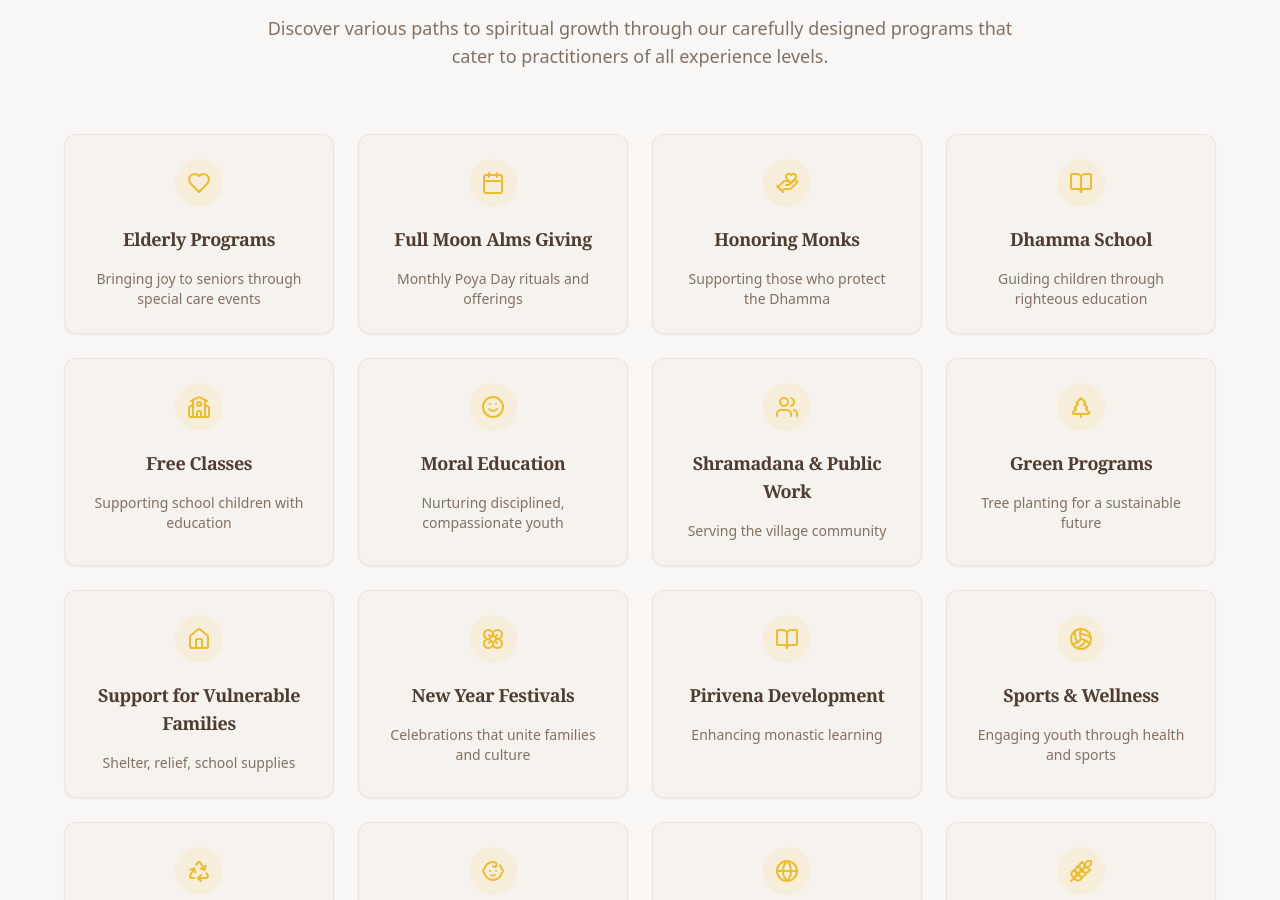
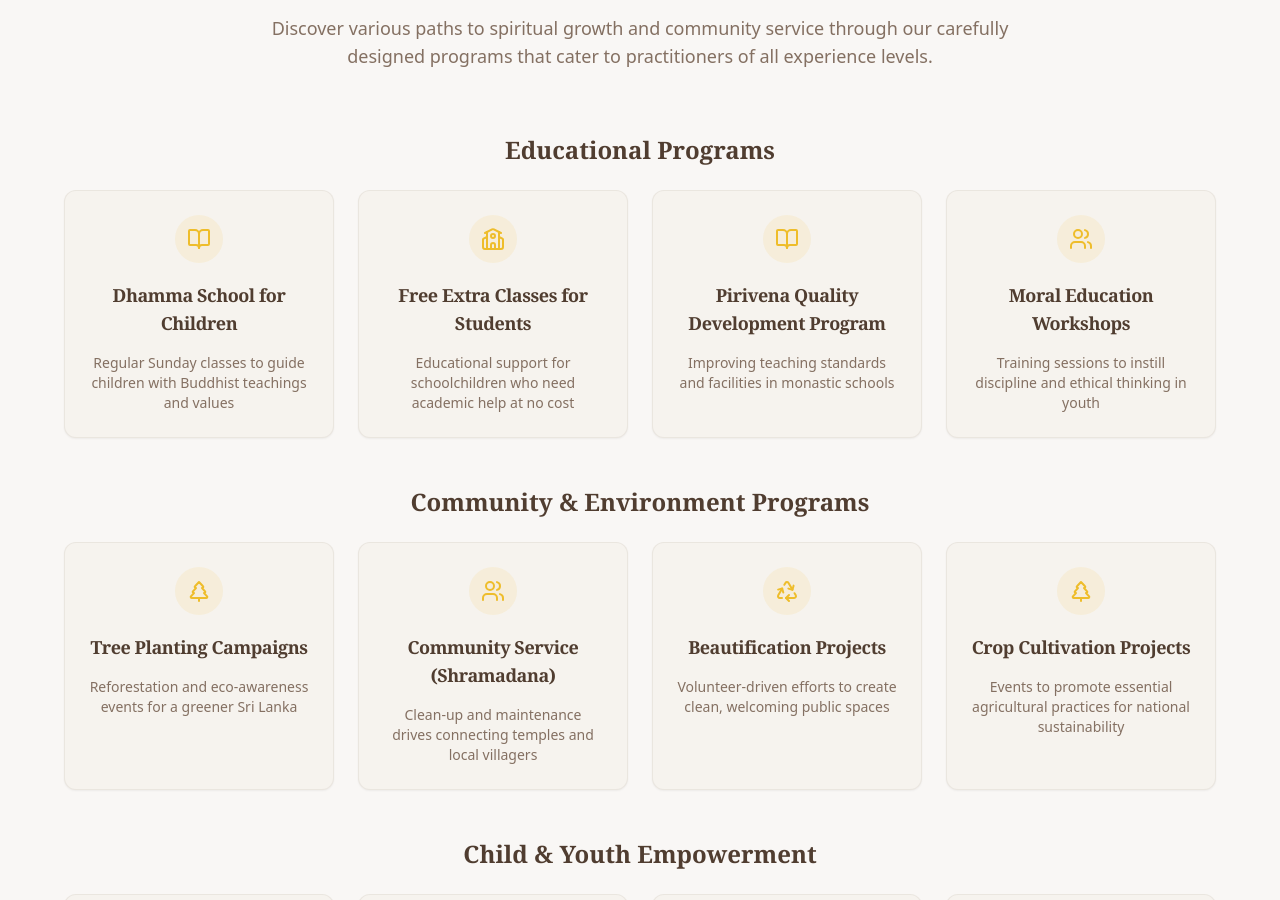
Before and after one commit to webartbybinara/gunalankara-web-sanctuary, a React (Vite) app: page / in a window 1280 px wide. Shown: the part 1900-2800 px from the top of the page. Built offline with nearby package versions, Linux system fonts and the light colour scheme.

Commit message:
Refactor Programs Section
Change the programs section to "Our Community Programs" and update content.

```diff
--- a/src/components/ProgramsSection.tsx
+++ b/src/components/ProgramsSection.tsx
@@ -1,89 +1,109 @@
 import React from 'react';
-import { Heart, Users, BookOpen, Home, Flower, Calendar, TreePine, HandHeart, School, Smile, Leaf, Baby, Globe, Wheat, Volleyball, Recycle } from 'lucide-react';
+import { BookOpen, School, Users, TreePine, Recycle, Baby, Volleyball, Heart, Home, Calendar } from 'lucide-react';
 import { Button } from '@/components/ui/button';
 import { Card, CardContent, CardDescription, CardHeader, CardTitle } from '@/components/ui/card';
 
 const ProgramsSection = () => {
-  const programs = [
+  const programCategories = [
     {
-      title: 'Elderly Programs',
-      description: 'Bringing joy to seniors through special care events',
+      category: "Educational Programs",
+      programs: [
+        {
+          title: 'Dhamma School for Children',
+          description: 'Regular Sunday classes to guide children with Buddhist teachings and values',
+          icon: BookOpen,
+        },
+        {
+          title: 'Free Extra Classes for Students',
+          description: 'Educational support for schoolchildren who need academic help at no cost',
+          icon: School,
+        },
+        {
+          title: 'Pirivena Quality Development Program',
+          description: 'Improving teaching standards and facilities in monastic schools',
+          icon: BookOpen,
+        },
+        {
+          title: 'Moral Education Workshops',
+          description: 'Training sessions to instill discipline and ethical thinking in youth',
+          icon: Users,
+        },
+      ]
+    },
+    {
+      category: "Community & Environment Programs",
+      programs: [
+        {
+          title: 'Tree Planting Campaigns',
+          description: 'Reforestation and eco-awareness events for a greener Sri Lanka',
+          icon: TreePine,
+        },
+        {
+          title: 'Community Service (Shramadana)',
+          description: 'Clean-up and maintenance drives connecting temples and local villagers',
+          icon: Users,
+        },
+        {
+          title: 'Beautification Projects',
+          description: 'Volunteer-driven efforts to create clean, welcoming public spaces',
+          icon: Recycle,
+        },
+        {
+          title: 'Crop Cultivation Projects',
+          description: 'Events to promote essential agricultural practices for national sustainability',
+          icon: TreePine,
+        },
+      ]
+    },
+    {
+      category: "Child & Youth Empowerment",
+      programs: [
+        {
+          title: 'Support for Novice Monks',
+          description: 'Collecting school supplies and donations to assist young monks in education',
+          icon: BookOpen,
+        },
+        {
+          title: 'Parent-Child Bonding Programs',
+          description: 'Activities that strengthen the relationship between children and their families',
+          icon: Baby,
+        },
+        {
+          title: 'New Year Celebrations for Children',
+          description: 'Fun-filled Avurudu events to spread joy among children in rural areas',
           icon: Heart,
         },
         {
-      title: 'Full Moon Alms Giving',
-      description: 'Monthly Poya Day rituals and offerings',
-      icon: Calendar,
+          title: 'Youth Sports Development',
+          description: 'Sports events to encourage teamwork, health, and personal growth',
+          icon: Volleyball,
+        },
+      ]
     },
     {
-      title: 'Honoring Monks',
-      description: 'Supporting those who protect the Dhamma',
-      icon: HandHeart,
+      category: "Social Welfare Initiatives",
+      programs: [
+        {
+          title: 'Elderly Care Programs',
+          description: 'Events organized to engage and support senior citizens with respect and joy',
+          icon: Heart,
         },
         {
-      title: 'Dhamma School',
-      description: 'Guiding children through righteous education',
-      icon: BookOpen,
-    },
-    {
-      title: 'Free Classes',
-      description: 'Supporting school children with education',
-      icon: School,
-    },
-    {
-      title: 'Moral Education',
-      description: 'Nurturing disciplined, compassionate youth',
-      icon: Smile,
-    },
-    {
-      title: 'Shramadana & Public Work',
-      description: 'Serving the village community',
+          title: 'Support for the Vulnerable',
+          description: 'Providing aid to underprivileged and marginalized communities',
           icon: Users,
         },
         {
-      title: 'Green Programs',
-      description: 'Tree planting for a sustainable future',
-      icon: TreePine,
-    },
-    {
-      title: 'Support for Vulnerable Families',
-      description: 'Shelter, relief, school supplies',
+          title: 'Home Building for the Homeless',
+          description: 'Projects to construct safe housing for people in need',
           icon: Home,
         },
         {
-      title: 'New Year Festivals',
-      description: 'Celebrations that unite families and culture',
-      icon: Flower,
+          title: 'Poya Day Alms-Giving',
+          description: 'Monthly alms-giving events held on every full moon day to promote generosity and merit',
+          icon: Calendar,
         },
-    {
-      title: 'Pirivena Development',
-      description: 'Enhancing monastic learning',
-      icon: BookOpen,
-    },
-    {
-      title: 'Sports & Wellness',
-      description: 'Engaging youth through health and sports',
-      icon: Volleyball,
-    },
-    {
-      title: 'Clean Environment Drives',
-      description: 'Voluntary efforts for beauty and hygiene',
-      icon: Recycle,
-    },
-    {
-      title: 'Parent-Child Programs',
-      description: 'Strengthening family bonds',
-      icon: Baby,
-    },
-    {
-      title: 'Global Meditation Events',
-      description: 'Connecting foreign and local communities',
-      icon: Globe,
-    },
-    {
-      title: 'Crop Cultivation Projects',
-      description: 'Sustainability through farming',
-      icon: Wheat,
+      ]
     }
   ];
 
@@ -94,18 +114,24 @@ const ProgramsSection = () => {
           {/* Section Header */}
           <div className="text-center mb-16">
             <h2 className="text-3xl sm:text-4xl lg:text-5xl font-serif font-bold text-foreground mb-6">
-              Our Programs
+              Our Community Programs
             </h2>
             <p className="text-lg text-muted-foreground max-w-3xl mx-auto">
-              Discover various paths to spiritual growth through our carefully designed programs
+              Discover various paths to spiritual growth and community service through our carefully designed programs
               that cater to practitioners of all experience levels.
             </p>
           </div>
 
-          {/* Programs Grid */}
-          <div className="grid sm:grid-cols-2 lg:grid-cols-3 xl:grid-cols-4 gap-6 mb-16">
-            {programs.map((program, index) => (
-              <Card key={index} className="group hover:shadow-golden transition-all duration-300 border-border/50 text-center">
+          {/* Programs by Category */}
+          <div className="space-y-12 mb-16">
+            {programCategories.map((category, categoryIndex) => (
+              <div key={categoryIndex}>
+                <h3 className="text-2xl font-serif font-semibold text-foreground mb-6 text-center">
+                  {category.category}
+                </h3>
+                <div className="grid sm:grid-cols-2 lg:grid-cols-3 xl:grid-cols-4 gap-6">
+                  {category.programs.map((program, programIndex) => (
+                    <Card key={programIndex} className="group hover:shadow-golden transition-all duration-300 border-border/50 text-center">
                       <CardHeader className="pb-4">
                         <div className="w-12 h-12 mx-auto mb-3 bg-primary/10 rounded-full flex items-center justify-center group-hover:bg-primary/20 transition-colors duration-300">
                           <program.icon className="w-6 h-6 text-primary" />
@@ -120,6 +146,9 @@ const ProgramsSection = () => {
                         </CardDescription>
                       </CardContent>
                     </Card>
+                  ))}
+                </div>
+              </div>
             ))}
           </div>
 
```
Lines whose indentation alone changed are shown as unchanged.
